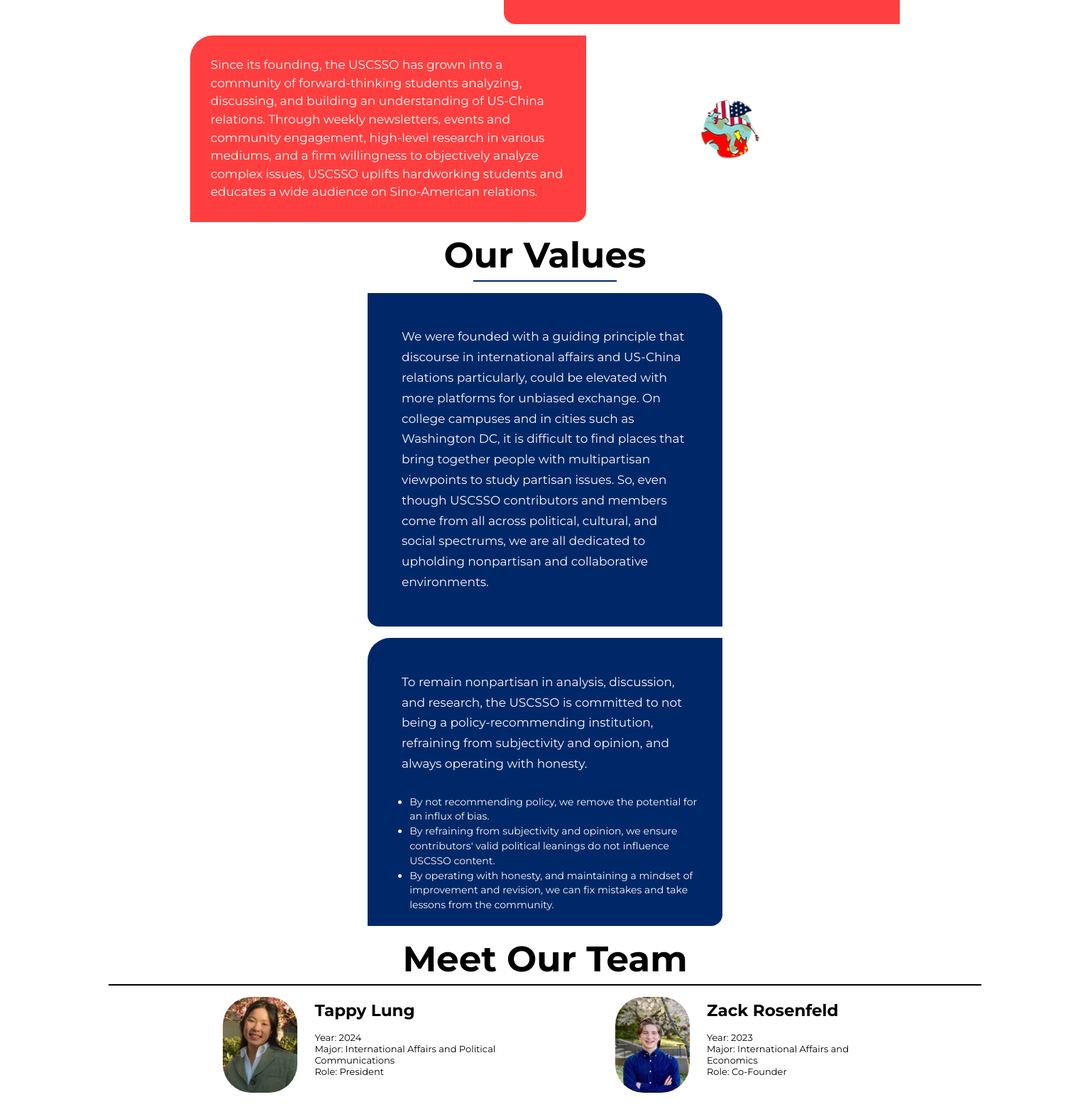
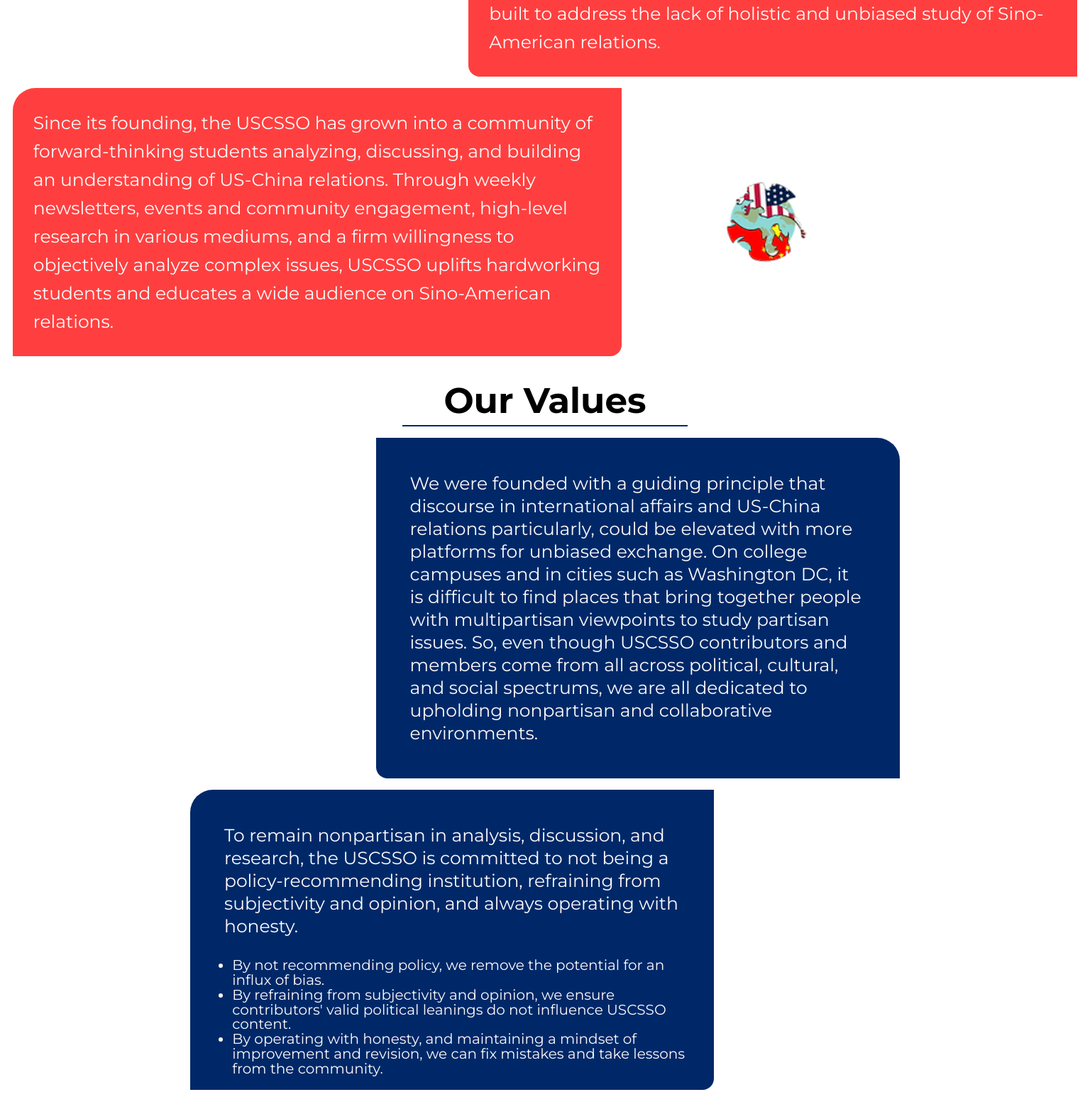
Before and after one commit to austingae-html-css-javascript/USCSSO, a Next.js app: page /about in a window 1536 px wide. Shown: the part 295-1865 px from the top of the page at 71% size. Built offline with nearby package versions, Linux system fonts and the light colour scheme.

Commit message:
About Page Complete...I think

```diff
--- a/pages/about.js
+++ b/pages/about.js
@@ -6,7 +6,7 @@
 const About = ({teamMemberList}) => {
   return (
     <main>
-      <section className={styles['our-story']}>
+      <section className={`${styles['our-story']} ${styles.section}`}>
         <h1 className={styles.title}>Our Story</h1>
         <hr className={`${styles['line']} ${styles['line--short-size']} ${styles['line--red-color']}`}></hr>
         <p
@@ -27,28 +27,17 @@
 
       </section>
 
-      <section className={styles.ourValues}>
+      <section className={`${styles.ourValues} ${styles.section}`}>
         <h1 className={styles.title}>Our Values</h1>
         <hr className={`${styles['line']} ${styles['line--short-size']} ${styles['line--blue-color']}`}></hr>
         <div className={styles['ourValues--flexbox']}>
-          <div className={styles.ourValues__threePrinciplesContainer}>
-            <div className={styles.ourValues__principle}>
-              Nonpartisan
-            </div>
-            <div className={styles.ourValues__principle}>
-              Objective
-            </div>
-            <div className={styles.ourValues__principle}>
-              Student-Led
-            </div>
-          </div>
           <div className={styles.ourValues__blueContainers}>
-            <div className={`${styles['ourValues__container']} ${styles['rounded-corners-version-1']}`}>
+            <div className={`${styles['ourValues__container']} ${styles['rounded-corners-version-1']} ${styles['ourValues__container--margin-left-auto']}`}>
               <p className={styles.ourValues__paragraph}>We were founded with a guiding principle that discourse in international affairs and US-China relations particularly, could be elevated with more platforms for unbiased exchange. On college campuses and in cities such as Washington DC, it is difficult to find places that bring together people with multipartisan viewpoints to study partisan issues. So, even though USCSSO contributors and members come from all across political, cultural, and social spectrums, we are all dedicated to upholding nonpartisan and collaborative environments.</p>
             </div>
             <div className={`${styles['ourValues__container']} ${styles['rounded-corners-version-2']}`}>
               <p className={styles.ourValues__paragraph}>To remain nonpartisan in analysis, discussion, and research, the USCSSO is committed to not being a policy-recommending institution, refraining from subjectivity and opinion, and always operating with honesty.</p>
-              <ul>
+              <ul className={styles.ourValues__list}>
                 <li>By not recommending policy, we remove the potential for an influx of bias.</li>
                 <li>By refraining from subjectivity and opinion, we ensure contributors&apos; valid political leanings do not influence USCSSO content.</li>
                 <li>By operating with honesty, and maintaining a mindset of improvement and revision, we can fix mistakes and take lessons from the community. </li>
@@ -58,7 +47,7 @@
         </div>
       </section>
 
-      <section className={styles['meet-our-team']}>
+      <section className={`${styles['meet-our-team']} ${styles.section}`}>
         <h1 className={`${styles.title} ${styles['meet-our-team__title--large-size']}`}>Meet Our Team</h1>
         <hr className={`${styles['line']} ${styles['line--long-size']}`} />
 
--- a/styles/about.module.css
+++ b/styles/about.module.css
@@ -1,7 +1,7 @@
 
 .title {
   text-align: center;
-  margin-top: 1rem;
+  margin-top: 2rem;
   margin-bottom: 0.3rem;
 }
 
@@ -228,7 +228,6 @@
     display: flex;
     flex-direction: row;
   }
-}
 
   .our-story__description-1--margin-left-auto {
       margin-left: auto;
@@ -242,6 +241,145 @@
     justify-content: center;
   }
 
+  .ourValues {
+    width: 1000px;
+    margin: auto;
+  }
+
+  .ourValues__container {
+    width: 700px;
+  }
+
+  .ourValues__container--margin-left-auto {
+    margin-left: auto
+  }
+}
+
+@media screen and (min-width: 1500px) {
+
+  .meet-our-team--grid {
+    display: grid;
+    grid-template-columns: auto auto auto;
+    grid-template-rows: auto;
+    column-gap: 1rem;
+  }
+
+  .our-story {
+    width: 1500px;
+  }
+
+  .our-story__description {
+    width: 800px;
+    font-size: 25px;
+    line-height: 2.5rem;
+  }
+
+  .ourValues__paragraph {
+    font-size: 25px;
+    line-height: 2rem;
+  }
+
+  .ourValues__list {
+    font-size: 20px;
+  }
+
+  .team-member {
+    width: 450px;
+  }
+
+  .team-member--font-size-large {
+    font-size: 30px;
+  }
+
+  .team-member--font-size-small {
+    font-size: 18px;
+  }
+
+  .team-member__image {
+    width: 150px;
+  }
+
+  .our-story__logo {
+    width: 150px;
+  }
+}
+
+@media screen and (min-width: 1900px) {
+  .team-member {
+    width: 500px;
+  }
+
+  .team-member--font-size-large {
+    font-size: 35px;
+  }
+
+  .team-member--font-size-small {
+    font-size: 20px;
+  }
+
+  .our-story__logo {
+    width: 200px;
+  }
+}
+
+@media screen and (min-width: 2500px) {
+
+
+  .title {
+    font-size: 70px;
+  }
+
+  .our-story {
+    width: 1500px;
+    margin: auto;
+  }
+
+  .our-story__description {
+    width: 800px;
+    font-size: 35px;
+    line-height: 3rem;
+  }
+
+  .our-story__logo {
+    width: 250px;
+  }
+
+  .ourValues {
+    width: 1500px;
+    margin: auto;
+  }
+
+  .ourValues__container {
+    width: 800px;
+  }
+
+  .ourValues__paragraph {
+    font-size: 35px;
+    line-height: 3rem;
+  }
+
+  .ourValues__list {
+    font-size: 30px;
+    line-height: 2rem;
+  }
+
+
+
+  .team-member {
+    width: 700px;
+  }
+
+  .team-member--font-size-large {
+    font-size: 40px;
+  }
+
+  .team-member--font-size-small {
+    font-size: 25px;
+  }
+}
+
+
+
 /*
-Website looks good from 375px to 1200px
+Website looks good from 375px to 1500px
 */
```
